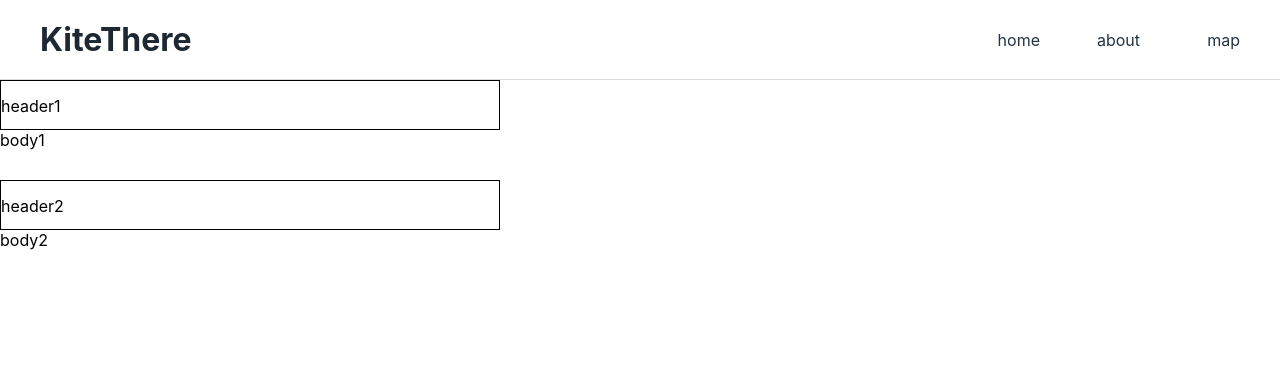
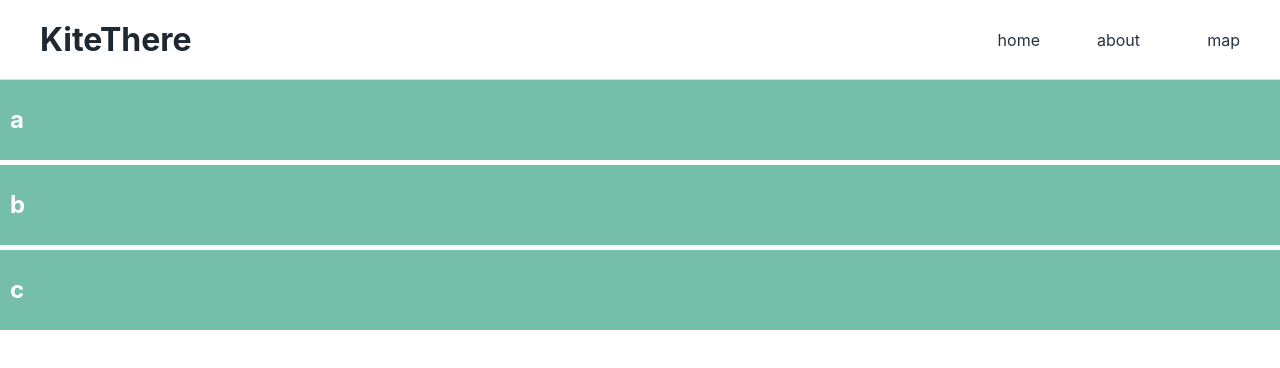
Before and after one commit to rsdavis/kitethere-redesign, a Nuxt app in the folder client/: page /edit in a window 1280 px wide. Shown: the top 368 px of the page. Built offline with nearby package versions, Linux system fonts and the light colour scheme.

Commit message:
Created a panel component

```diff
--- /dev/null
+++ b/client/components/AppPanel.vue
@@ -0,0 +1,52 @@
+<template>
+  <div class="panel">
+    <div class="panel__header" @click="visible = !visible">
+      <h2>{{ header }}</h2>
+      <font-awesome-icon v-if="visible" class="panel__icon" :icon="faAngleUp" size="2x"/>
+      <font-awesome-icon v-if="!visible" class="panel__icon" :icon="faAngleDown" size="2x"/>
+    </div>
+    <div class="panel__body" v-if="visible">
+      <slot></slot>
+    </div>
+  </div>
+</template>
+
+
+<script>
+
+import { FontAwesomeIcon } from '@fortawesome/vue-fontawesome'
+import faAngleUp from '@fortawesome/fontawesome-free-solid/faAngleUp'
+import faAngleDown from '@fortawesome/fontawesome-free-solid/faAngleDown'
+
+export default {
+  props: [ 'header' ],
+  components: { FontAwesomeIcon },
+  computed: {
+    faAngleUp () { return faAngleUp },
+    faAngleDown () { return faAngleDown }
+  },
+  data() {
+    return {
+      visible: false
+    }
+  }
+}
+
+</script>
+
+
+<style>
+.panel__header {
+  background-color: rgb(116, 190, 170);
+  color: white;
+  line-height: 80px;
+  padding-left: 10px;
+  display: grid;
+  grid-template-columns: auto 50px;
+  align-items: center;
+}
+
+.panel__header:hover {
+  cursor: pointer;
+}
+</style>
--- a/client/pages/edit.vue
+++ b/client/pages/edit.vue
@@ -1,59 +1,47 @@
 <template>
   <div class="edit">
-    <div class="accordion">
-      <div class="accordion__panel" v-for="(panel, ndx) in panels" :key="ndx">
-        <div class="accordion__header" @click="onClick(panel)">
-          {{ panel.header }}
-        </div>
-        <div class="accordion__body" v-if="panel.visible">
-          {{ panel.body }}
-        </div>
-      </div>
+
+    <div  class="panels">
+      <Panel
+        v-for="(panel, ndx) in panels"
+        :key="ndx"
+        :header="panel.header">
+
+        {{ panel.body }}
+
+      </Panel>
     </div>
+
   </div>
 </template>
 
 <script>
+import Panel from '@/components/AppPanel.vue'
+
 export default {
+  components: { Panel },
+
   data () {
     return {
       panels: [{
-        visible: true,
-        header: "header1",
+        header: "a",
         body: "body1"
       },{
-        visible: true,
-        header: "header2",
+        header: "b",
         body: "body2"
+      },{
+        header: "c",
+        body: "body3"
       }]
     }
-  },
+  }
 
-  methods: {
-    onClick: (panel) => { panel.visible = !panel.visible }
-  }
 }
 </script>
 
-
 <style>
-
-.accordion__panel {
+.panels {
   display: grid;
-  grid-template-rows: 50px auto;
-  grid-template-columns: 500px;
-}
-
-.accordion__header {
-  line-height: 50px;
-  border: 1px solid black;
-}
-
-.accordion__header:hover {
-  cursor: pointer;
-}
-
-.accordion__body {
-  min-height: 50px;
+  grid-gap: 5px;
 }
 </style>
```
